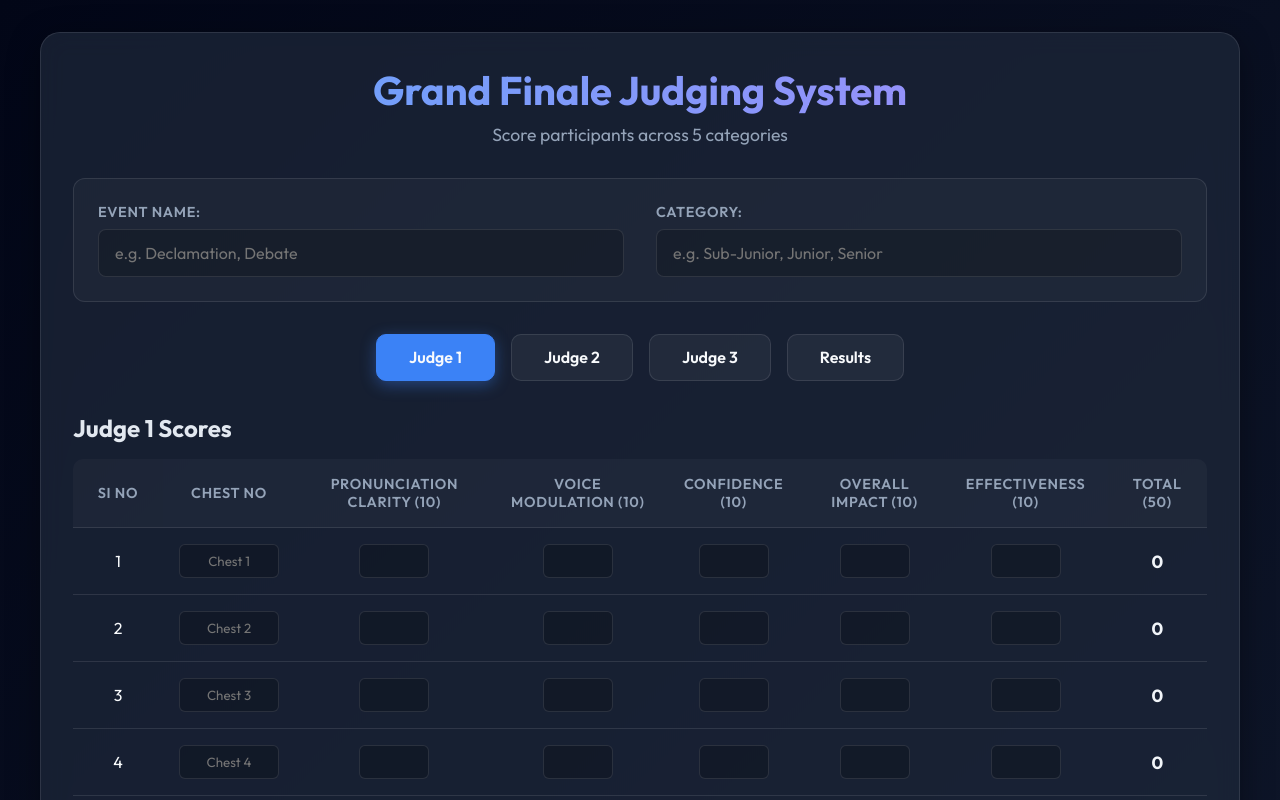
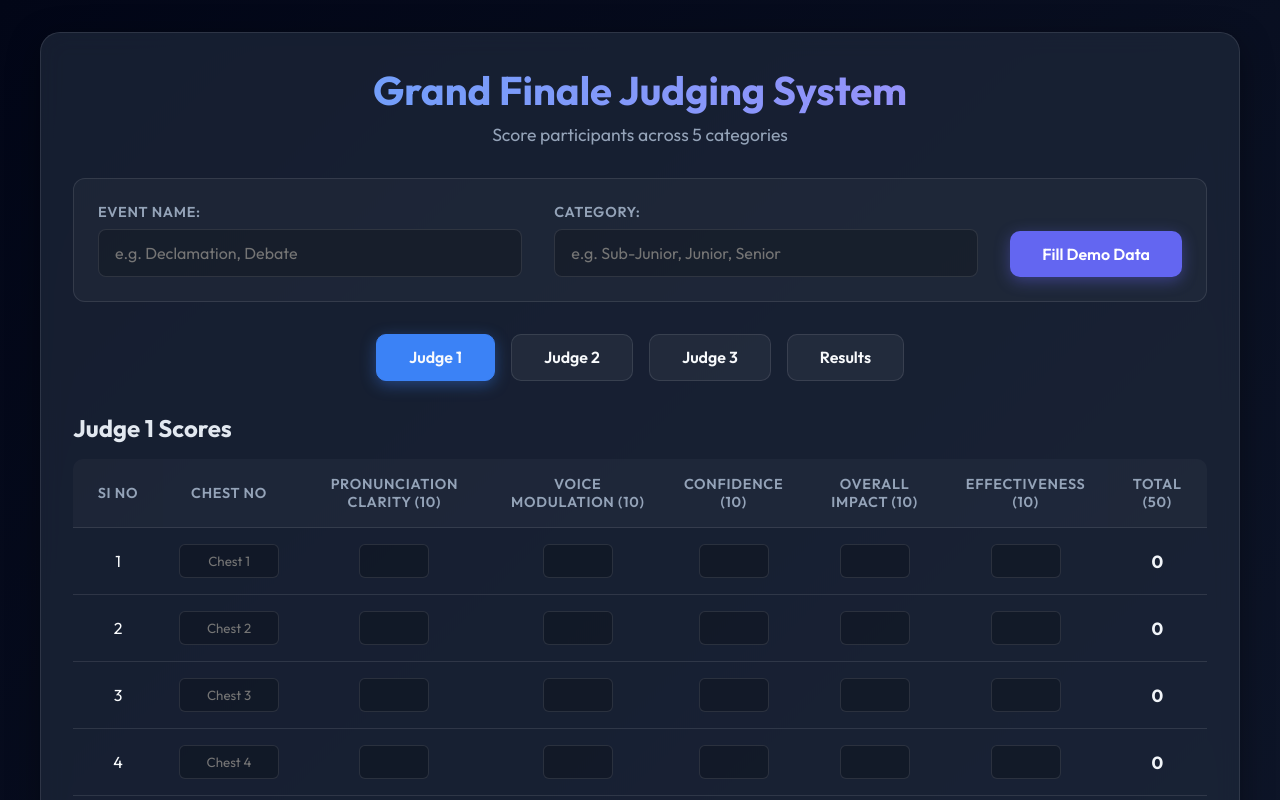
Before and after one commit to AshiteshSingh/class12th, a Next.js app: page / in a window 1280 px wide. Shown: the top 800 px of the page. Built offline with nearby package versions, Linux system fonts and the light colour scheme.

Commit message:
Add Fill Demo Data button to easily populate scores

```diff
--- a/src/app/page.js
+++ b/src/app/page.js
@@ -33,6 +33,39 @@ export default function Home() {
     const [showResults, setShowResults] = useState(false);
     const [eventName, setEventName] = useState('');
     const [categoryName, setCategoryName] = useState('');
+
+    const fillDemoData = () => {
+        setEventName('Declamation Contest');
+        setCategoryName('Senior Group');
+
+        setJudges(prev => {
+            const next = { ...prev };
+            for (let j = 1; j <= 3; j++) {
+                for (let i = 0; i < NUM_PARTICIPANTS; i++) {
+                    const p = next[j][i];
+                    p.chestNo = `C${i + 1}`;
+
+                    // Generate random scores
+                    p.s1 = Math.floor(Math.random() * 6) + 5; // 5 to 10
+                    p.s1Str = String(p.s1);
+                    p.s2 = Math.floor(Math.random() * 6) + 5;
+                    p.s2Str = String(p.s2);
+                    p.s3 = Math.floor(Math.random() * 6) + 5;
+                    p.s3Str = String(p.s3);
+                    p.s4 = Math.floor(Math.random() * 6) + 5;
+                    p.s4Str = String(p.s4);
+                    p.s5 = Math.floor(Math.random() * 6) + 5;
+                    p.s5Str = String(p.s5);
+
+                    p.total = p.s1 + p.s2 + p.s3 + p.s4 + p.s5;
+                    p.average = (p.total / 5).toFixed(2);
+                }
+            }
+            return next;
+        });
+
+        setShowResults(false);
+    };
 
     const handleChestChange = (participantIndex, value) => {
         setJudges(prev => {
@@ -139,8 +172,8 @@ export default function Home() {
             </header>
 
             {/* Event Name & Category Inputs */}
-            <div className="event-meta-container">
-                <div className="meta-field">
+            <div className="event-meta-container" style={{ display: 'flex', alignItems: 'flex-end', flexWrap: 'wrap', gap: '2rem' }}>
+                <div className="meta-field" style={{ flex: '1 1 250px' }}>
                     <label htmlFor="eventName">Event Name:</label>
                     <input
                         type="text"
@@ -150,7 +183,7 @@ export default function Home() {
                         onChange={(e) => setEventName(e.target.value)}
                     />
                 </div>
-                <div className="meta-field">
+                <div className="meta-field" style={{ flex: '1 1 250px' }}>
                     <label htmlFor="categoryName">Category:</label>
                     <input
                         type="text"
@@ -159,6 +192,11 @@ export default function Home() {
                         value={categoryName}
                         onChange={(e) => setCategoryName(e.target.value)}
                     />
+                </div>
+                <div className="meta-field" style={{ flex: '0 0 auto' }}>
+                    <button className="btn secondary" onClick={fillDemoData} style={{ background: '#6366f1', boxShadow: '0 4px 15px rgba(99, 102, 241, 0.4)', minWidth: '150px' }}>
+                        Fill Demo Data
+                    </button>
                 </div>
             </div>
 
```
